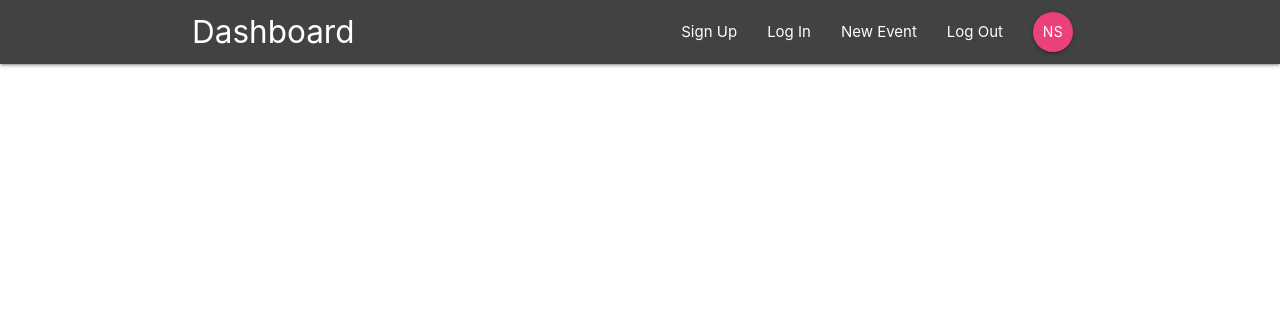
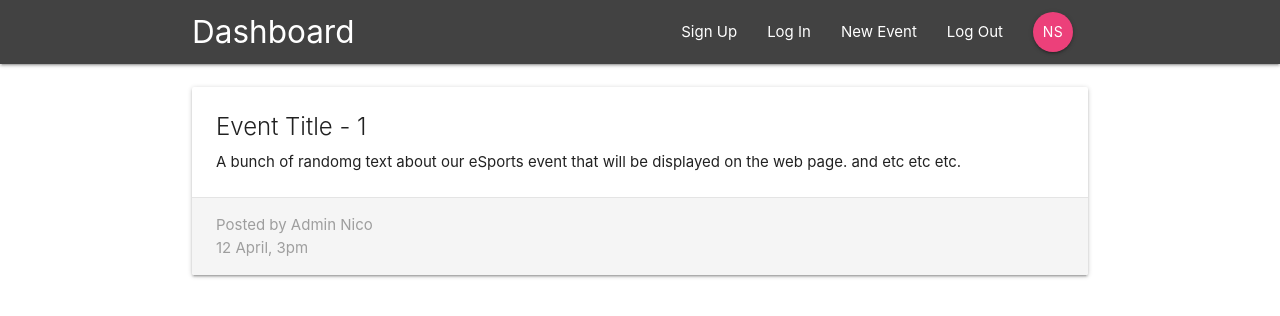
Before and after one commit to nstranquist/react-dashboard-v1, a React (Create React App) app: page /event/1 in a window 1280 px wide. Shown: the top 316 px of the page. Built offline with nearby package versions, Linux system fonts and the light colour scheme.

Commit message:
made event id dynamic in EventDetails.js

```diff
--- a/src/App.js
+++ b/src/App.js
@@ -12,7 +12,7 @@ class App extends Component {
           <Navbar />
           <Switch>
             <Route exact path="/" component={Dashboard} />
-            <Route path="/project/:id" component={EventDetails} />
+            <Route path="/event/:id" component={EventDetails} />
           </Switch>
         </div>
       </BrowserRouter>
--- a/src/components/event/EventDetails.js
+++ b/src/components/event/EventDetails.js
@@ -1,11 +1,12 @@
 import React from 'react'
 
-const EventDetails = () => {
+const EventDetails = (props) => {
+    const id = props.match.params.id;
     return (
         <div className="container section event-details">
             <div className="card z-index-0">
                 <div className="card-content">
-                <span className="card-title">Event Title</span>
+                    <span className="card-title">Event Title - {id}</span>
                     <p>A bunch of randomg text about our eSports event that will be displayed on the web page. and etc etc etc.</p>
                 </div>
                 <div className="card-action grey lighten-4 grey-text">
```
Lines whose indentation alone changed are shown as unchanged.
